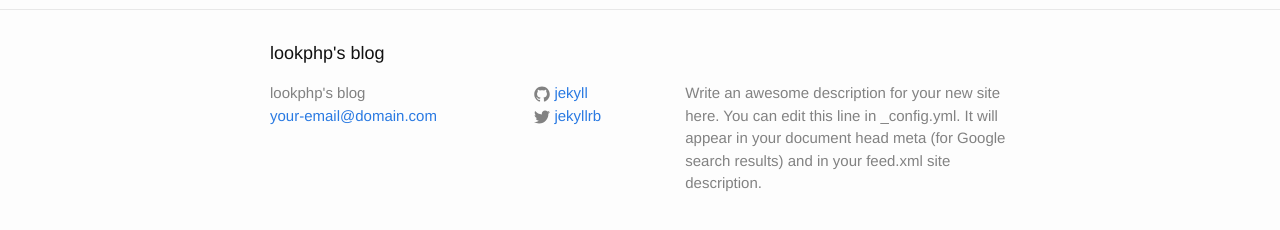
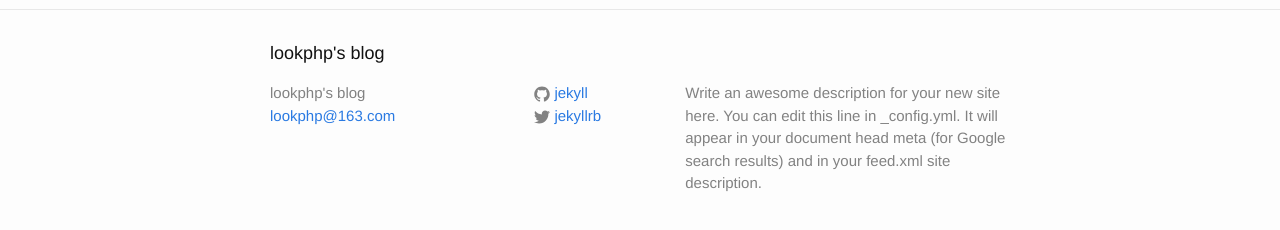
Before and after one commit to lookphp/lookphp.github.io, a Jekyll site: the page built from index.html, in a window 1280 px wide. Shown: the part 341-571 px from the top of the page. Built offline with Jekyll 4.4.1, drawn with Linux system fonts in a browser that asks for light colours.

Commit message:
change my email in _config.yml

```diff
--- a/_config.yml
+++ b/_config.yml
@@ -1,6 +1,6 @@
 # Site settings
 title: lookphp's blog
-email: your-email@domain.com
+email: lookphp@163.com
 description: > # this means to ignore newlines until "baseurl:"
   Write an awesome description for your new site here. You can edit this
   line in _config.yml. It will appear in your document head meta (for
```
